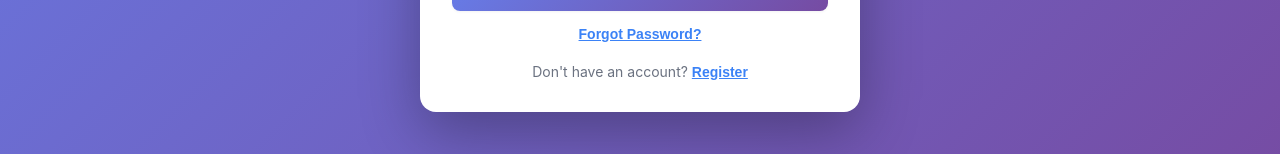
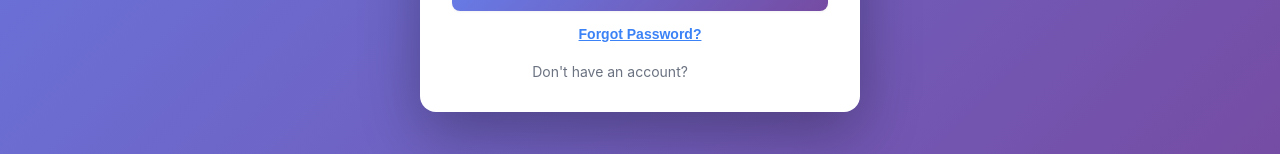
Before and after one commit to Sushant1244/Conn-unity-Group-Project, a React (Create React App) app in the folder frontend/: page / in a window 1280 px wide. Both pictures are taken after a click on the button "Already have an account? Login". Shown: the part 584-738 px from the top of the page. Built offline with nearby package versions, Linux system fonts and the light colour scheme; the HTML template or start-up script is replaced by a standard one.

Commit message:
style: update link button colors for improved visibility and aesthetics

```diff
--- a/frontend/src/components/ForgotPassword.css
+++ b/frontend/src/components/ForgotPassword.css
@@ -218,13 +218,13 @@
   text-align: center;
   margin-top: 20px;
   font-size: 14px;
-  color: #6b7280;
+  color: rgba(255, 255, 255, 0.9);
 }
 
 .link-btn {
   background: none;
   border: none;
-  color: #3b82f6;
+  color: white;
   font-weight: 600;
   cursor: pointer;
   padding: 0;
@@ -234,7 +234,7 @@
 }
 
 .link-btn:hover {
-  color: #2563eb;
+  color: rgba(255, 255, 255, 0.8);
 }
 
 /* Responsive */
```
